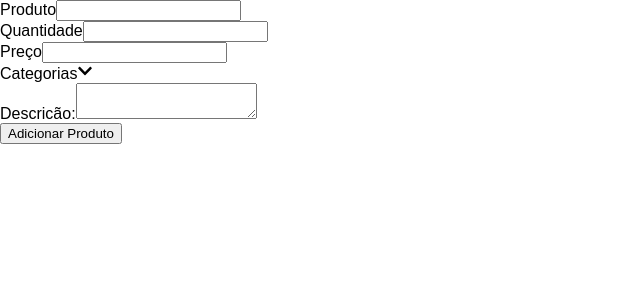
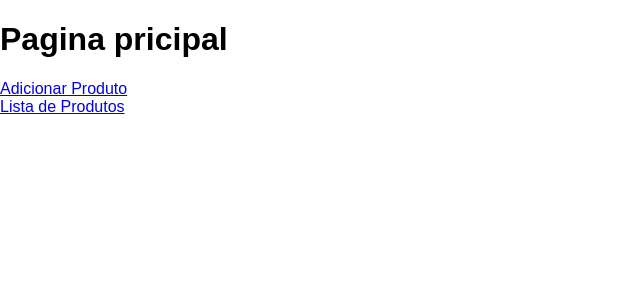
Before and after one commit to fabiomoretao/gestor-de-estoque, a React (Vite) app: page / in a window 1280 px wide. Shown: the top 300 px of the page, without its empty margins (0-640 px from the left). Built offline with nearby package versions, Linux system fonts and the light colour scheme.

Commit message:
feat(routs): faz o setup das rotas das paginas

```diff
--- a/package.json
+++ b/package.json
@@ -12,7 +12,8 @@
   "dependencies": {
     "react": "^19.1.1",
     "react-dom": "^19.1.1",
-    "react-icons": "^5.5.0"
+    "react-icons": "^5.5.0",
+    "react-router-dom": "^7.8.1"
   },
   "devDependencies": {
     "@eslint/js": "^9.33.0",
--- a/src/App.tsx
+++ b/src/App.tsx
@@ -15,14 +15,13 @@
 //     - A quantidade de itens com menos de 10 em estoque.
 //     - Uma lista dos itens com menos de 10 em estoque.
 
-import useProducts from "./hooks/useProducts"
-import NewItemForm from "./pages/NewItemForm"
+import { RouterProvider } from "react-router-dom"
+import router from "./router"
 
 function App() {
-  const { products, addProduct, removeProduct } = useProducts()
   return (
     <div>
-      <NewItemForm addProduct={addProduct} />
+      <RouterProvider router={router} />
     </div>
   )
 }
--- a/src/pages/Dashboard/index.tsx
+++ b/src/pages/Dashboard/index.tsx
@@ -0,0 +1,12 @@
+import { Link } from "react-router-dom";
+
+export default function Dashboard() {
+    return (
+        <div>
+            <h1>Pagina pricipal</h1>
+            <Link to="/new-product">Adicionar Produto</Link>
+            <br />
+            <Link to="/products-list">Lista de Produtos</Link>
+        </div>
+    )
+}
--- a/src/pages/ItemsList/index.tsx
+++ b/src/pages/ItemsList/index.tsx
@@ -0,0 +1,10 @@
+import { Link } from "react-router-dom";
+
+export default function ItemsList() {
+    return (
+        <div>
+            <h1>Lista de itens</h1>
+            <Link to='/'>Inicio</Link>
+        </div>
+    )
+}
--- a/src/pages/NewItemForm/index.tsx
+++ b/src/pages/NewItemForm/index.tsx
@@ -4,6 +4,7 @@ import Dropdown from '../../components/Dropdown/DropdownContainer'
 import DropdownItems from '../../components/Dropdown/DropdownItem'
 import Input from '../../components/Input.tsx'
 import type { Product } from '../../types/index.ts'
+import { Link } from 'react-router-dom'
 
 type NewItemForm = {
     addProduct: ({ name, category, quantity, price, detail }: Omit<Product, "id">) => void
@@ -46,6 +47,9 @@ export default function NewItemForm({ addProduct }: NewItemForm) {
 
     return (
         <div>
+            <Link to="/">Inicio</Link>
+            <br />
+            <hr />
             <form onSubmit={handleSubmit}>
                 {/* campo de nome:  */}
                 <Input
@@ -83,7 +87,7 @@ export default function NewItemForm({ addProduct }: NewItemForm) {
                         </DropdownItems>
                     ))}
                 />
-                {/* campo de Detalhes do Produto:  */}
+                {/* campo de Detalhes do produto:  */}
                 <div>
                     <label htmlFor="productDetails">Descricão:</label>
                     <textarea
--- /dev/null
+++ b/src/router.tsx
@@ -0,0 +1,27 @@
+import { createBrowserRouter } from "react-router-dom"
+import Dashboard from "./pages/Dashboard"
+import NewItemForm from "./pages/NewItemForm"
+import useProducts from "./hooks/useProducts"
+import ItemsList from "./pages/ItemsList"
+
+function NewItemWrapper() {
+    const { addProduct } = useProducts()
+    return <NewItemForm addProduct={addProduct} />
+}
+
+const router = createBrowserRouter([
+    {
+        path: "/",
+        element: <Dashboard />,
+    },
+    {
+        path: "/new-product",
+        element: <NewItemWrapper />,
+    },
+    {
+        path: "/products-list",
+        element: <ItemsList />,
+    }
+])
+
+export default router
```
Also changed, not shown: 1 other file (tests, documents, lock files or other folders).
